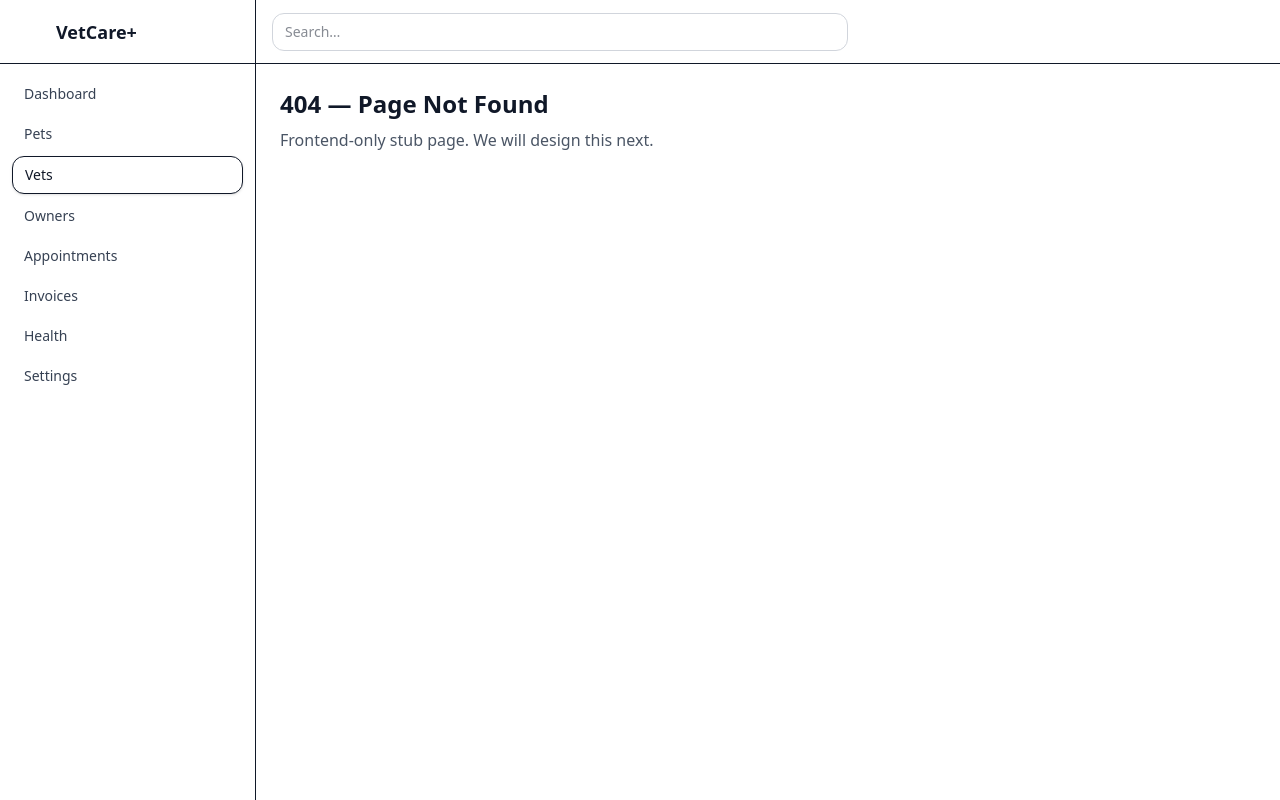
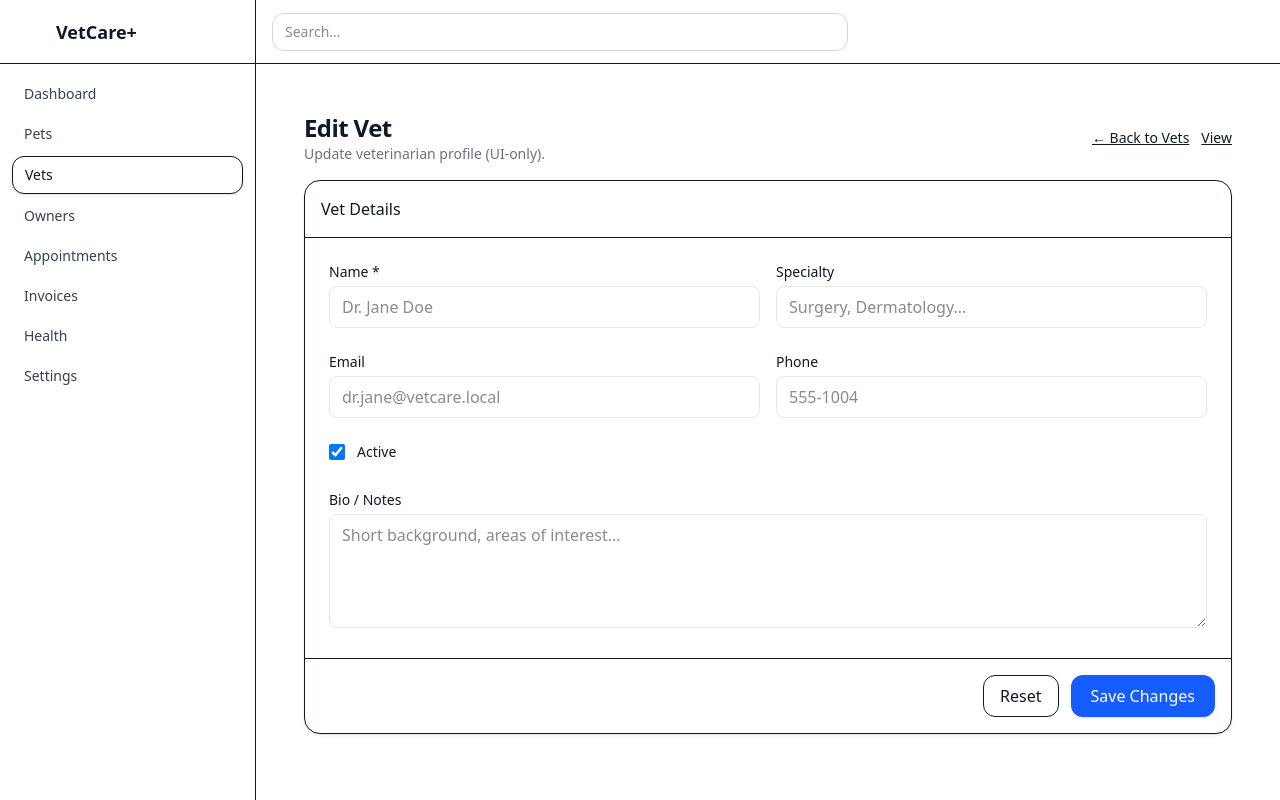
Before and after one commit to Maharshi1208/vetcareplus-2, a React (Vite) app: page /vets/1/edit in a window 1280 px wide. Before the commit this address had no page. Built offline with nearby package versions, Linux system fonts and the light colour scheme.

Commit message:
feat(vets): add Edit Vet page (UI-only) and route /vets/:id/edit

```diff
--- a/src/App.tsx
+++ b/src/App.tsx
@@ -9,6 +9,9 @@ import EditPetPage from "./pages/EditPet";
 import PetDetailsPage from "./pages/PetDetails";
 import VetsPage from "./pages/Vets";
 import VetDetailsPage from "./pages/VetDetails";
+import AddVetPage from "./pages/AddVet";
+import EditVetPage from "./pages/EditVet";
+
 
 // simple stub pages (we'll design later)
 const Page = ({ title }: { title: string }) => (
@@ -45,9 +48,9 @@ export default function App() {
 
 	{/* Vets module */}
 	<Route path="/vets" element={<AppShell><VetsPage /></AppShell>} />
-	<Route path="/vets" element={<AppShell><VetsPage /></AppShell>} />
+	<Route path="/vets/add" element={<AppShell><AddVetPage /></AppShell>} />
 	<Route path="/vets/:id" element={<AppShell><VetDetailsPage /></AppShell>} />
-
+	<Route path="/vets/:id/edit" element={<AppShell><EditVetPage /></AppShell>} />
 
         {/* Other modules */}
         <Route path="/owners" element={<AppShell><Owners /></AppShell>} />
--- /dev/null
+++ b/src/pages/EditVet.tsx
@@ -0,0 +1,216 @@
+import React, { useMemo, useState } from "react";
+import { Link, useNavigate, useParams } from "react-router-dom";
+
+type Vet = {
+  id: string;
+  name: string;
+  specialty?: string;
+  email?: string;
+  phone?: string;
+  active: boolean;
+  bio?: string;
+};
+
+// UI-only seed (same ids as your list)
+const MOCK_VETS: Record<string, Vet> = {
+  v1: {
+    id: "v1",
+    name: "Dr. Anna Smith",
+    specialty: "Surgery",
+    email: "anna@vetcare.local",
+    phone: "555-1001",
+    active: true,
+    bio: "Board-certified surgeon with 10+ years experience.",
+  },
+  v2: {
+    id: "v2",
+    name: "Dr. Brian Lee",
+    specialty: "Dermatology",
+    email: "brian@vetcare.local",
+    phone: "555-1002",
+    active: true,
+    bio: "Focus on allergy management and skin diseases.",
+  },
+  v3: {
+    id: "v3",
+    name: "Dr. Carla Gomez",
+    specialty: "Dentistry",
+    email: "carla@vetcare.local",
+    phone: "555-1003",
+    active: false,
+    bio: "Dental care specialist.",
+  },
+};
+
+export default function EditVetPage() {
+  const { id = "" } = useParams();
+  const navigate = useNavigate();
+
+  const initial: Vet | undefined = useMemo(() => {
+    return MOCK_VETS[id] ?? {
+      id,
+      name: "",
+      specialty: "",
+      email: "",
+      phone: "",
+      active: true,
+      bio: "",
+    };
+  }, [id]);
+
+  const [form, setForm] = useState({
+    name: initial?.name ?? "",
+    specialty: initial?.specialty ?? "",
+    email: initial?.email ?? "",
+    phone: initial?.phone ?? "",
+    active: initial?.active ?? true,
+    bio: initial?.bio ?? "",
+  });
+  const [errors, setErrors] = useState<Record<string, string>>({});
+
+  function set<K extends keyof typeof form>(k: K, v: any) {
+    setForm((f) => ({ ...f, [k]: v }));
+  }
+
+  function validate() {
+    const e: Record<string, string> = {};
+    if (form.name.trim().length < 2) e.name = "Name must be at least 2 characters.";
+    if (form.email && !/^[^\s@]+@[^\s@]+\.[^\s@]+$/.test(form.email)) e.email = "Invalid email.";
+    if (form.phone && !/^[0-9\-+\s()]{7,}$/.test(form.phone)) e.phone = "Invalid phone.";
+    setErrors(e);
+    return Object.keys(e).length === 0;
+  }
+
+  function onSubmit(ev: React.FormEvent) {
+    ev.preventDefault();
+    if (!validate()) return;
+
+    // UI-only: no API, just navigate back with a flash
+    // eslint-disable-next-line no-console
+    console.log("EditVetPage submit (UI-only):", { id, ...form });
+
+    navigate("/vets", {
+      state: { flash: { type: "success", message: "Vet updated" } },
+    });
+  }
+
+  function onReset() {
+    setForm({
+      name: initial?.name ?? "",
+      specialty: initial?.specialty ?? "",
+      email: initial?.email ?? "",
+      phone: initial?.phone ?? "",
+      active: initial?.active ?? true,
+      bio: initial?.bio ?? "",
+    });
+    setErrors({});
+  }
+
+  return (
+    <div className="p-6">
+      {/* Header */}
+      <div className="mb-4 flex items-center justify-between">
+        <div>
+          <h1 className="text-2xl font-semibold tracking-tight">Edit Vet</h1>
+          <p className="text-sm text-gray-500">Update veterinarian profile (UI-only).</p>
+        </div>
+        <div className="flex items-center gap-3">
+          <Link to="/vets" className="text-sm underline">← Back to Vets</Link>
+          <Link to={`/vets/${id}`} className="text-sm underline">View</Link>
+        </div>
+      </div>
+
+      {/* Card */}
+      <div className="rounded-2xl border bg-white shadow-sm">
+        <form onSubmit={onSubmit}>
+          <div className="border-b p-4">
+            <h2 className="text-base font-medium">Vet Details</h2>
+          </div>
+
+          <div className="p-4 sm:p-6 space-y-6">
+            {/* Name / Specialty */}
+            <div className="grid gap-4 sm:grid-cols-2">
+              <div>
+                <label className="block text-sm font-medium">Name *</label>
+                <input
+                  value={form.name}
+                  onChange={(e) => set("name", e.target.value)}
+                  className="mt-1 w-full rounded-lg border border-gray-200 px-3 py-2 outline-none focus:border-blue-400"
+                  placeholder="Dr. Jane Doe"
+                />
+                {errors.name && <p className="mt-1 text-sm text-red-600">{errors.name}</p>}
+              </div>
+              <div>
+                <label className="block text-sm font-medium">Specialty</label>
+                <input
+                  value={form.specialty}
+                  onChange={(e) => set("specialty", e.target.value)}
+                  className="mt-1 w-full rounded-lg border border-gray-200 px-3 py-2 outline-none focus:border-blue-400"
+                  placeholder="Surgery, Dermatology…"
+                />
+              </div>
+            </div>
+
+            {/* Email / Phone */}
+            <div className="grid gap-4 sm:grid-cols-2">
+              <div>
+                <label className="block text-sm font-medium">Email</label>
+                <input
+                  value={form.email}
+                  onChange={(e) => set("email", e.target.value)}
+                  className="mt-1 w-full rounded-lg border border-gray-200 px-3 py-2 outline-none focus:border-blue-400"
+                  placeholder="dr.jane@vetcare.local"
+                />
+                {errors.email && <p className="mt-1 text-sm text-red-600">{errors.email}</p>}
+              </div>
+              <div>
+                <label className="block text-sm font-medium">Phone</label>
+                <input
+                  value={form.phone}
+                  onChange={(e) => set("phone", e.target.value)}
+                  className="mt-1 w-full rounded-lg border border-gray-200 px-3 py-2 outline-none focus:border-blue-400"
+                  placeholder="555-1004"
+                />
+                {errors.phone && <p className="mt-1 text-sm text-red-600">{errors.phone}</p>}
+              </div>
+            </div>
+
+            {/* Active */}
+            <div>
+              <label className="inline-flex items-center gap-3">
+                <input
+                  type="checkbox"
+                  checked={form.active}
+                  onChange={(e) => set("active", e.target.checked)}
+                  className="h-4 w-4 rounded border-gray-300"
+                />
+                <span className="text-sm">Active</span>
+              </label>
+            </div>
+
+            {/* Bio */}
+            <div>
+              <label className="block text-sm font-medium">Bio / Notes</label>
+              <textarea
+                value={form.bio}
+                onChange={(e) => set("bio", e.target.value)}
+                rows={4}
+                className="mt-1 w-full rounded-lg border border-gray-200 px-3 py-2 outline-none focus:border-blue-400"
+                placeholder="Short background, areas of interest…"
+              />
+            </div>
+          </div>
+
+          <div className="flex flex-col gap-3 border-t p-4 sm:flex-row sm:justify-end">
+            <button type="button" onClick={onReset} className="rounded-xl border px-4 py-2">
+              Reset
+            </button>
+            <button type="submit" className="rounded-xl bg-blue-600 px-5 py-2 text-white shadow-sm hover:bg-blue-700">
+              Save Changes
+            </button>
+          </div>
+        </form>
+      </div>
+    </div>
+  );
+}
```
